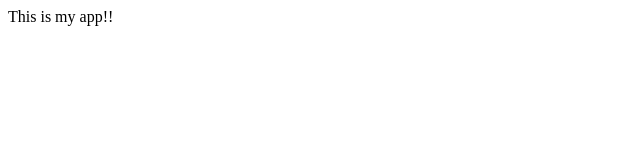
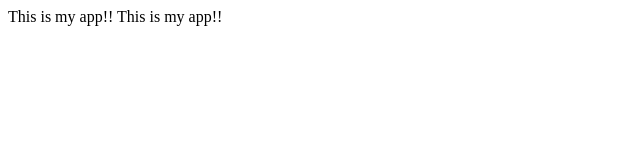
Before and after one commit to Yordanos2526/-myappsample, a plain HTML site: page index.html in a window 1280 px wide. Shown: the whole page, without its empty margins (0-640 px from the left). Drawn offline with Linux system fonts and the light colour scheme.

Commit message:
another change

```diff
--- a/index.html
+++ b/index.html
@@ -7,6 +7,7 @@
 </head>
 <body>
 	This is my app!!
+	This is my app!!
 
 </body>
 </html>
```
Also changed, not shown: log.txt (added), 1 other file.
